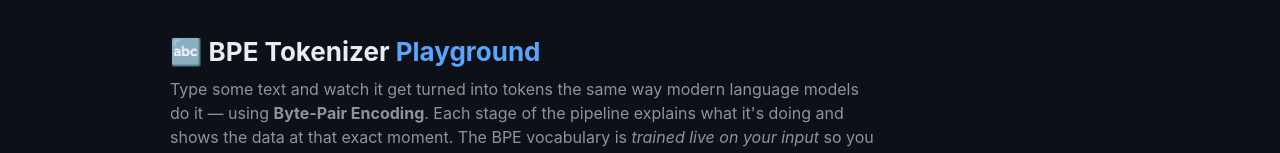
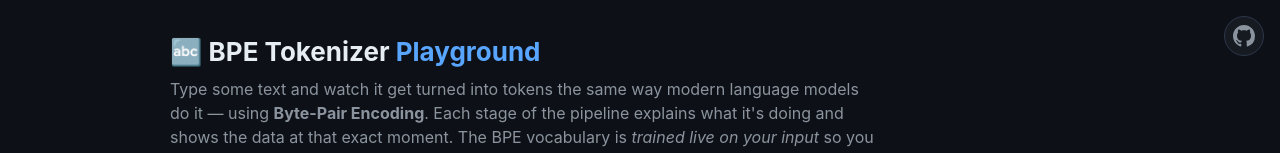
Before and after one commit to gmihovics/bpe-tokenizer, a website with bundled scripts: page index.html in a window 1280 px wide. Shown: the top 153 px of the page. Built offline with nearby package versions, Linux system fonts and the light colour scheme.

Commit message:
Add GitHub icon link in top-right corner

```diff
--- a/index.html
+++ b/index.html
@@ -141,6 +141,16 @@
   .stat .n { font-size: 24px; font-weight: 700; color: var(--accent); font-family: var(--mono); }
   .stat .l { font-size: 12px; color: var(--muted); }
 
+  .gh-corner {
+    position: fixed; top: 16px; right: 16px; z-index: 10;
+    display: flex; align-items: center; justify-content: center;
+    width: 40px; height: 40px; border-radius: 50%;
+    background: var(--panel); border: 1px solid var(--border);
+    color: var(--muted); transition: color .15s, border-color .15s;
+  }
+  .gh-corner:hover { color: var(--text); border-color: var(--accent); }
+  .gh-corner svg { width: 22px; height: 22px; fill: currentColor; }
+
   .hint { font-size: 12px; color: var(--muted); font-family: var(--mono); }
   .empty-note { color: var(--muted); font-style: italic; }
   footer { margin-top: 40px; color: var(--muted); font-size: 13px; }
@@ -148,6 +158,9 @@
 </style>
 </head>
 <body>
+<a class="gh-corner" href="https://github.com/gmihovics/bpe-tokenizer" target="_blank" rel="noopener" aria-label="View source on GitHub" title="View source on GitHub">
+  <svg viewBox="0 0 16 16" aria-hidden="true"><path d="M8 0C3.58 0 0 3.58 0 8c0 3.54 2.29 6.53 5.47 7.59.4.07.55-.17.55-.38 0-.19-.01-.82-.01-1.49-2.01.37-2.53-.49-2.69-.94-.09-.23-.48-.94-.82-1.13-.28-.15-.68-.52-.01-.53.63-.01 1.08.58 1.23.82.72 1.21 1.87.87 2.33.66.07-.52.28-.87.51-1.07-1.78-.2-3.64-.89-3.64-3.95 0-.87.31-1.59.82-2.15-.08-.2-.36-1.02.08-2.12 0 0 .67-.21 2.2.82.64-.18 1.32-.27 2-.27.68 0 1.36.09 2 .27 1.53-1.04 2.2-.82 2.2-.82.44 1.1.16 1.92.08 2.12.51.56.82 1.27.82 2.15 0 3.07-1.87 3.75-3.65 3.95.29.25.54.73.54 1.48 0 1.07-.01 1.93-.01 2.2 0 .21.15.46.55.38A8.013 8.013 0 0 0 16 8c0-4.42-3.58-8-8-8z"/></svg>
+</a>
 <div class="wrap">
   <header>
     <h1>🔤 BPE Tokenizer <span class="accent">Playground</span></h1>
```
